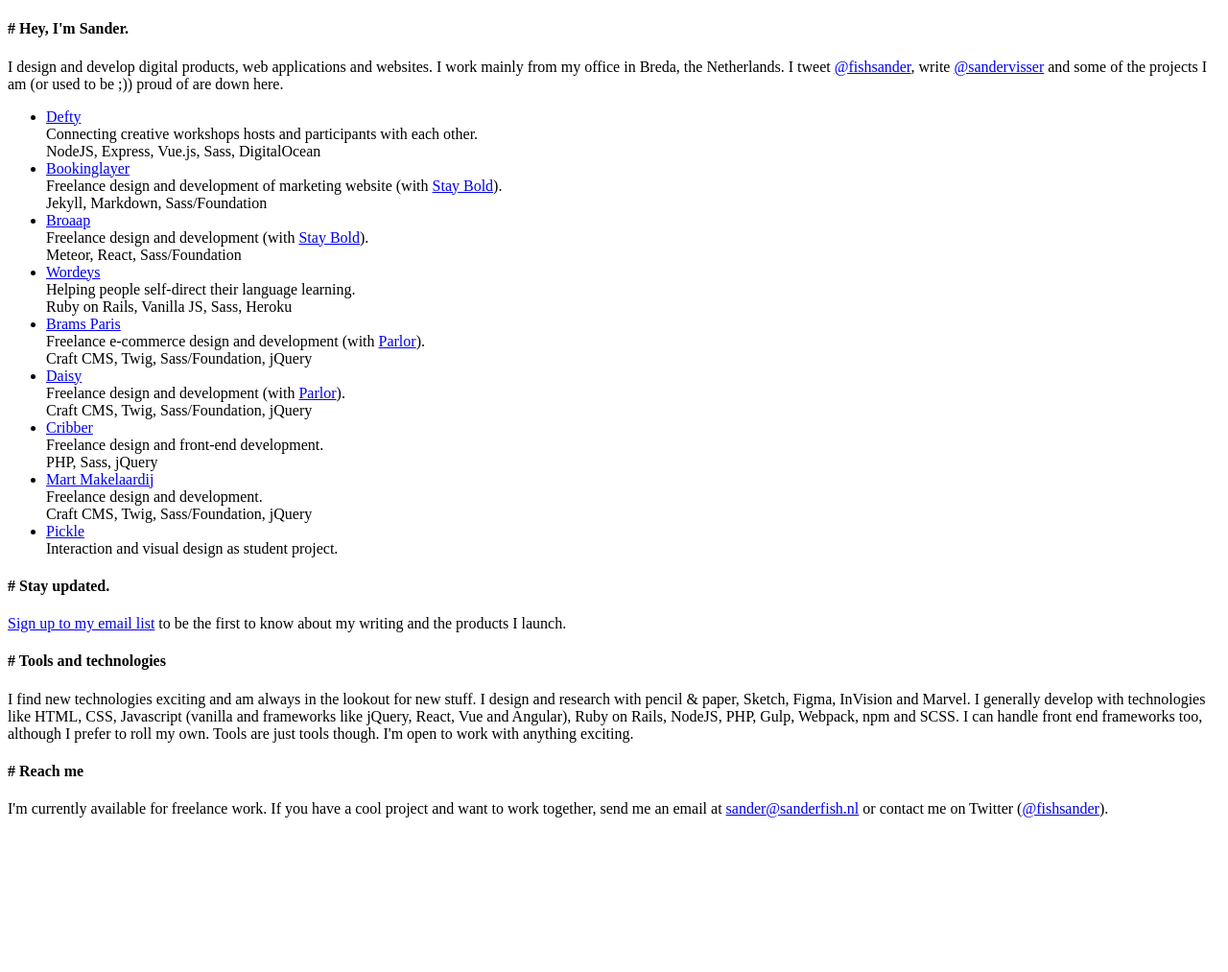
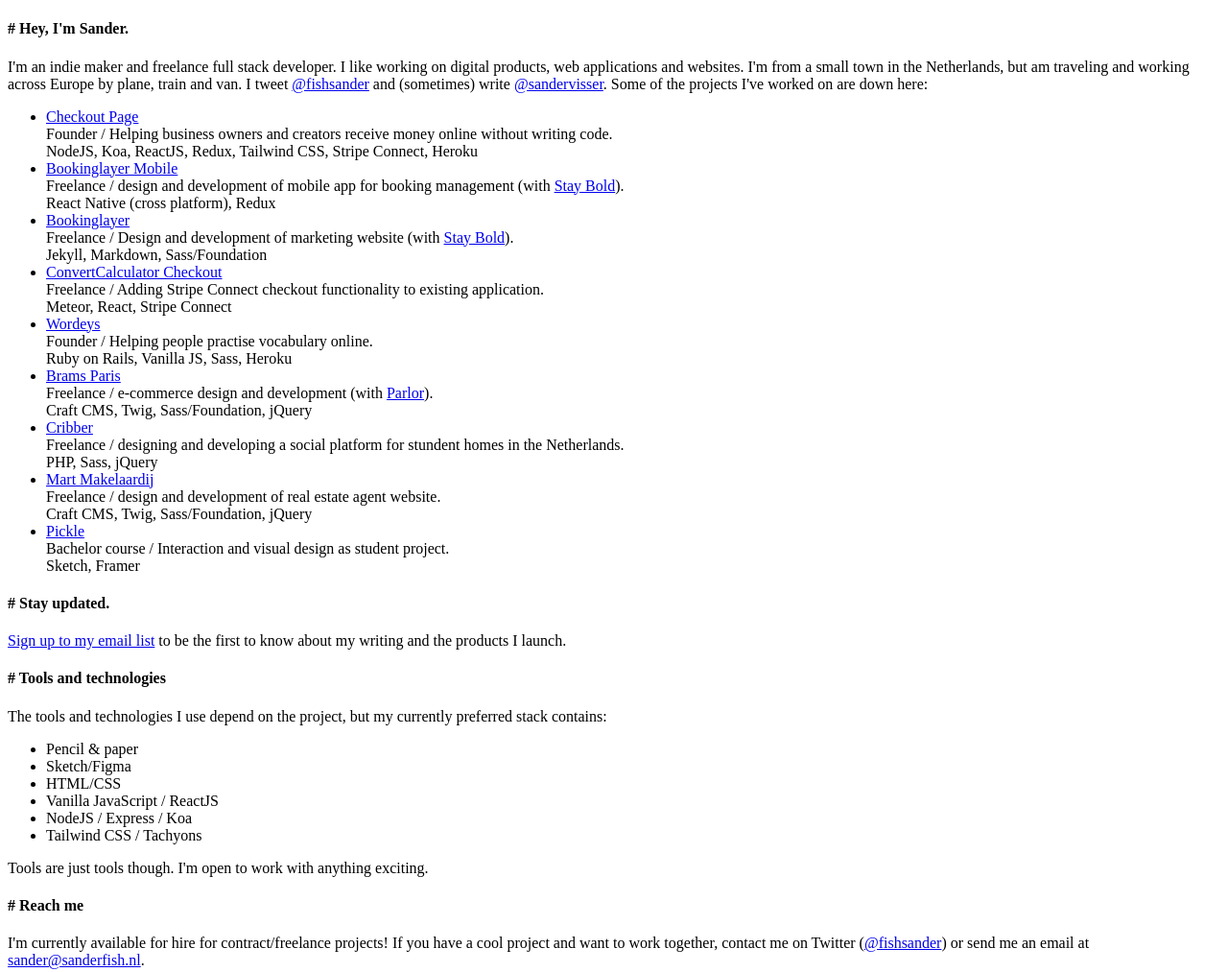
Before and after one commit to sanderfish/sanderfish-site, a Gatsby site: page / in a window 1280 px wide. Shown: the whole page at 96% size. Before the commit the page ends 868 px from the top, so only its background shows below. Built offline with nearby package versions, Linux system fonts and the light colour scheme; Gatsby itself is replaced by a stand-in of ours.

Commit message:
Update projects and copy

```diff
--- a/src/layouts/index.js
+++ b/src/layouts/index.js
@@ -32,10 +32,9 @@
     />
     <div
       style={{
-        margin: '0 auto',
+        margin: '5% auto',
         maxWidth: 860,
         padding: '1.0875rem 1.45rem',
-        marginTop: '5%',
       }}
     >
       {children()}
--- a/src/pages/index.js
+++ b/src/pages/index.js
@@ -5,69 +5,138 @@
   <div>
     <div className="pv2">
       <h4># Hey, I'm Sander.</h4>
-      <p>I design and develop digital products, web applications and websites. I work mainly from my office in Breda, the Netherlands. I tweet <a href="https://twitter.com/fishsander">@fishsander</a>, write <a href="https://medium.com/@sandervisser">@sandervisser</a> and some of the projects I am (or used to be ;)) proud of are down here.</p>
+      <p>
+        I'm an indie maker and freelance full stack developer. I like working on digital products, web applications and websites. I'm from a small town in the Netherlands, but am traveling and working across Europe by plane, train and van. I tweet <a href="https://twitter.com/fishsander">@fishsander</a> and (sometimes) write <a href="https://medium.com/@sandervisser">@sandervisser</a>. Some of the projects I've worked on are down here:</p>
 
-      <ul>
+      <ul className="w-80">
         <li className="pv2">
-          <a href="http://defty.nl">Defty</a><br />
-          Connecting creative workshops hosts and participants with each other.<br />
-          NodeJS, Express, Vue.js, Sass, DigitalOcean
+          <div className="pv1">
+            <a href="https://checkoutpage.co">Checkout Page</a>
+          </div>
+          <div className="pv1">
+            Founder / Helping business owners and creators receive money online without writing code.
+          </div>
+          <div className="pv1">
+            NodeJS, Koa, ReactJS, Redux, Tailwind CSS, Stripe Connect, Heroku
+          </div>
         </li>
         <li className="pv2">
-          <a href="http://bookinglayer.com">Bookinglayer</a><br />
-          Freelance design and development of marketing website (with <a href="http://stay-bold.com">Stay Bold</a>).<br />
-          Jekyll, Markdown, Sass/Foundation
+          <div className="pv1">
+            <a href="https://bookinglayer.com/">Bookinglayer Mobile</a><br />
+          </div>
+          <div className="pv1">
+            Freelance / design and development of mobile app for booking management (with <a href="http://stay-bold.com">Stay Bold</a>).<br />
+          </div>
+          <div className="pv1">
+            React Native (cross platform), Redux
+          </div>
         </li>
         <li className="pv2">
-          <a href="http://broaap.com">Broaap</a><br />
-          Freelance design and development (with <a href="http://stay-bold.com">Stay Bold</a>).<br />
-          Meteor, React, Sass/Foundation
+          <div className="pv1">
+            <a href="https://bookinglayer.com/">Bookinglayer</a><br />
+          </div>
+          <div className="pv1">
+            Freelance / Design and development of marketing website (with <a href="http://stay-bold.com">Stay Bold</a>).<br />
+          </div>
+          <div className="pv1">
+            Jekyll, Markdown, Sass/Foundation
+          </div>
         </li>
         <li className="pv2">
-          <a href="http://wordeys.com">Wordeys</a><br />
-          Helping people self-direct their language learning.<br />
-          Ruby on Rails, Vanilla JS, Sass, Heroku
+          <div className="pv1">
+            <a href="https://convertcalculator.co">ConvertCalculator Checkout</a><br />
+          </div>
+          <div className="pv1">
+            Freelance / Adding Stripe Connect checkout functionality to existing application.<br />
+          </div>
+          <div className="pv1">
+            Meteor, React, Stripe Connect
+          </div>
         </li>
         <li className="pv2">
-          <a href="http://bramsparis.com">Brams Paris</a><br />
-          Freelance e-commerce design and development (with <a href="http://parlor.nl">Parlor</a>).<br />
-          Craft CMS, Twig, Sass/Foundation, jQuery
+          <div className="pv1">
+            <a href="http://wordeys.com">Wordeys</a><br />
+          </div>
+          <div className="pv1">
+            Founder / Helping people practise vocabulary online.<br />
+          </div>
+          <div className="pv1">
+            Ruby on Rails, Vanilla JS, Sass, Heroku
+          </div>
         </li>
         <li className="pv2">
-          <a href="http://kusjedaisy.nl">Daisy</a><br />
-          Freelance design and development (with <a href="http://parlor.nl">Parlor</a>).<br />
+          <div className="pv1">
+            <a href="http://bramsparis.com">Brams Paris</a><br />
+          </div>
+          <div className="pv1">
+            Freelance / e-commerce design and development (with <a href="http://parlor.nl">Parlor</a>).<br />
+          </div>
+          <div className="pv1">
             Craft CMS, Twig, Sass/Foundation, jQuery
+          </div>
         </li>
         <li className="pv2">
+          <div className="pv1">
             <a href="http://cribber.nl">Cribber</a><br />
-          Freelance design and front-end development.<br />
+          </div>
+          <div className="pv1">
+            Freelance / designing and developing a social platform for stundent homes in the Netherlands.<br />
+          </div>
+          <div className="pv1">
             PHP, Sass, jQuery
+          </div>
         </li>
         <li className="pv2">
+          <div className="pv1">
             <a href="http://martmakelaardij.nl">Mart Makelaardij</a><br />
-          Freelance design and development.<br />
+          </div>
+          <div className="pv1">
+            Freelance / design and development of real estate agent website.<br />
+          </div>
+          <div className="pv1">
             Craft CMS, Twig, Sass/Foundation, jQuery
+          </div>
         </li>
         <li className="pv2">
+          <div className="pv1">
             <a href="http://fishhq.nl/pickle-app/">Pickle</a><br />
-          Interaction and visual design as student project.
+          </div>
+          <div className="pv1">
+            Bachelor course / Interaction and visual design as student project.
+          </div>
+          <div className="pv1">
+            Sketch, Framer
+          </div>
         </li>
       </ul>
     </div>
 
     <div className="pv2">
       <h4># Stay updated.</h4>
-      <p><a href="https://sanderfish.us15.list-manage1.com/subscribe?u=623bafe9c5e3900424bab0840&id=f64532673c">Sign up to my email list</a> to be the first to know about my writing and the products I launch.</p>
+      <p><a href="http://eepurl.com/cz6K85">Sign up to my email list</a> to be the first to know about my writing and the products I launch.</p>
     </div>
 
     <div className="pv2">
       <h4># Tools and technologies</h4>
-      <p>I find new technologies exciting and am always in the lookout for new stuff. I design and research with pencil & paper, Sketch, Figma, InVision and Marvel. I generally develop with technologies like HTML, CSS, Javascript (vanilla and frameworks like jQuery, React, Vue and Angular), Ruby on Rails, NodeJS, PHP, Gulp, Webpack, npm and SCSS. I can handle front end frameworks too, although I prefer to roll my own. Tools are just tools though. I'm open to work with anything exciting.</p>
+      <div>
+        <p>The tools and technologies I use depend on the project, but my currently preferred stack contains:</p>
+
+        <ul>
+          <li>Pencil & paper</li>
+          <li>Sketch/Figma</li>
+          <li>HTML/CSS</li>
+          <li>Vanilla JavaScript / ReactJS</li>
+          <li>NodeJS / Express / Koa</li>
+          <li>Tailwind CSS / Tachyons</li>
+        </ul>
+
+        <p>Tools are just tools though. I'm open to work with anything exciting.</p>
+      </div>
     </div>
 
     <div className="pv2">
       <h4># Reach me</h4>
-      <p>I'm currently available for freelance work. If you have a cool project and want to work together, send me an email at <a href="mailto:sander@sanderfish.nl">sander@sanderfish.nl</a> or contact me on Twitter (<a href="https://twitter.com/fishsander">@fishsander</a>).</p>
+      <p>I'm currently available for hire for contract/freelance projects! If you have a cool project and want to work together, contact me on Twitter (<a href="https://twitter.com/fishsander">@fishsander</a>) or send me an email at <a href="mailto:sander@sanderfish.nl">sander@sanderfish.nl</a>.</p>
     </div>
 
   </div>
```
Lines whose indentation alone changed are shown as unchanged.
